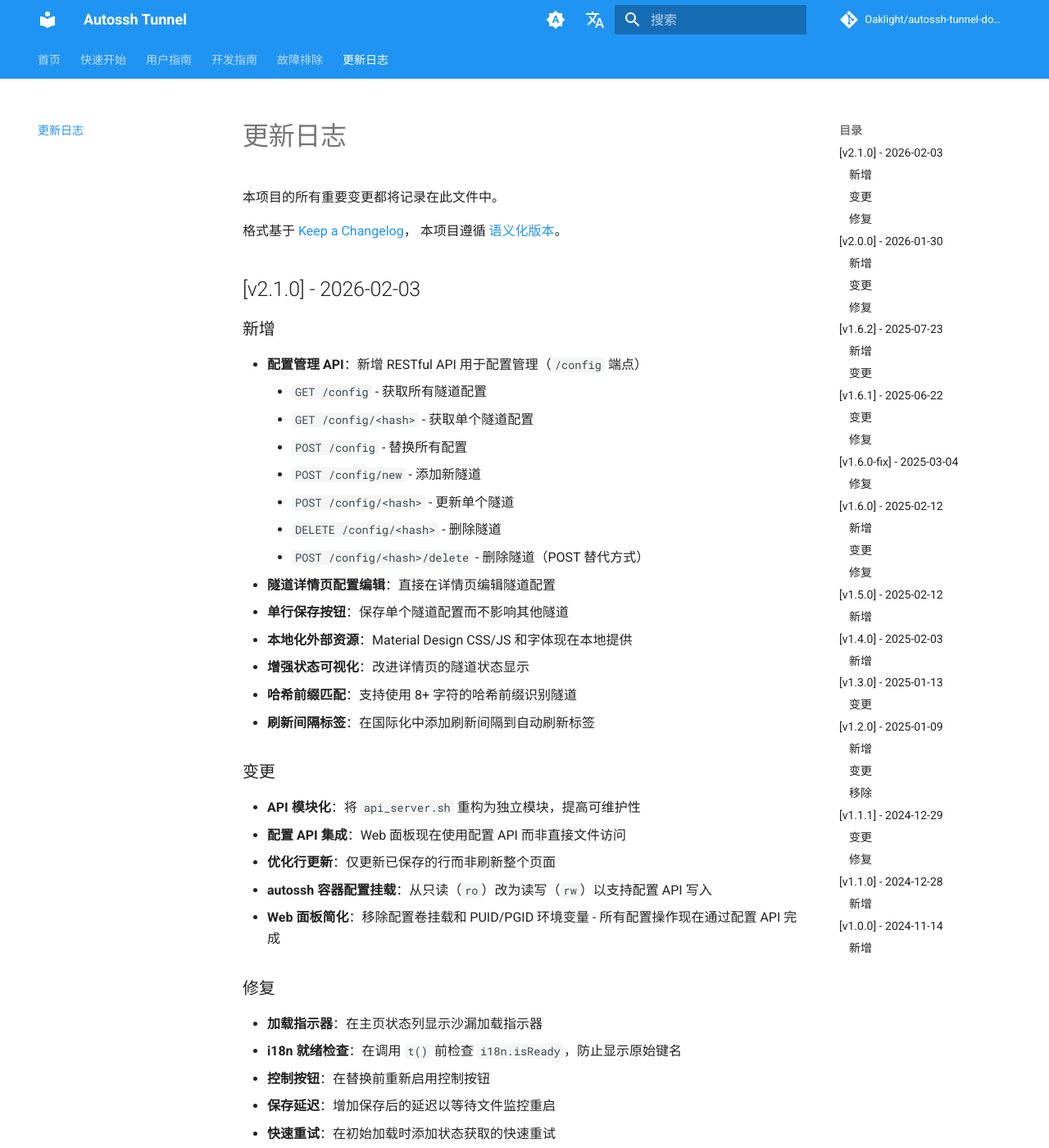
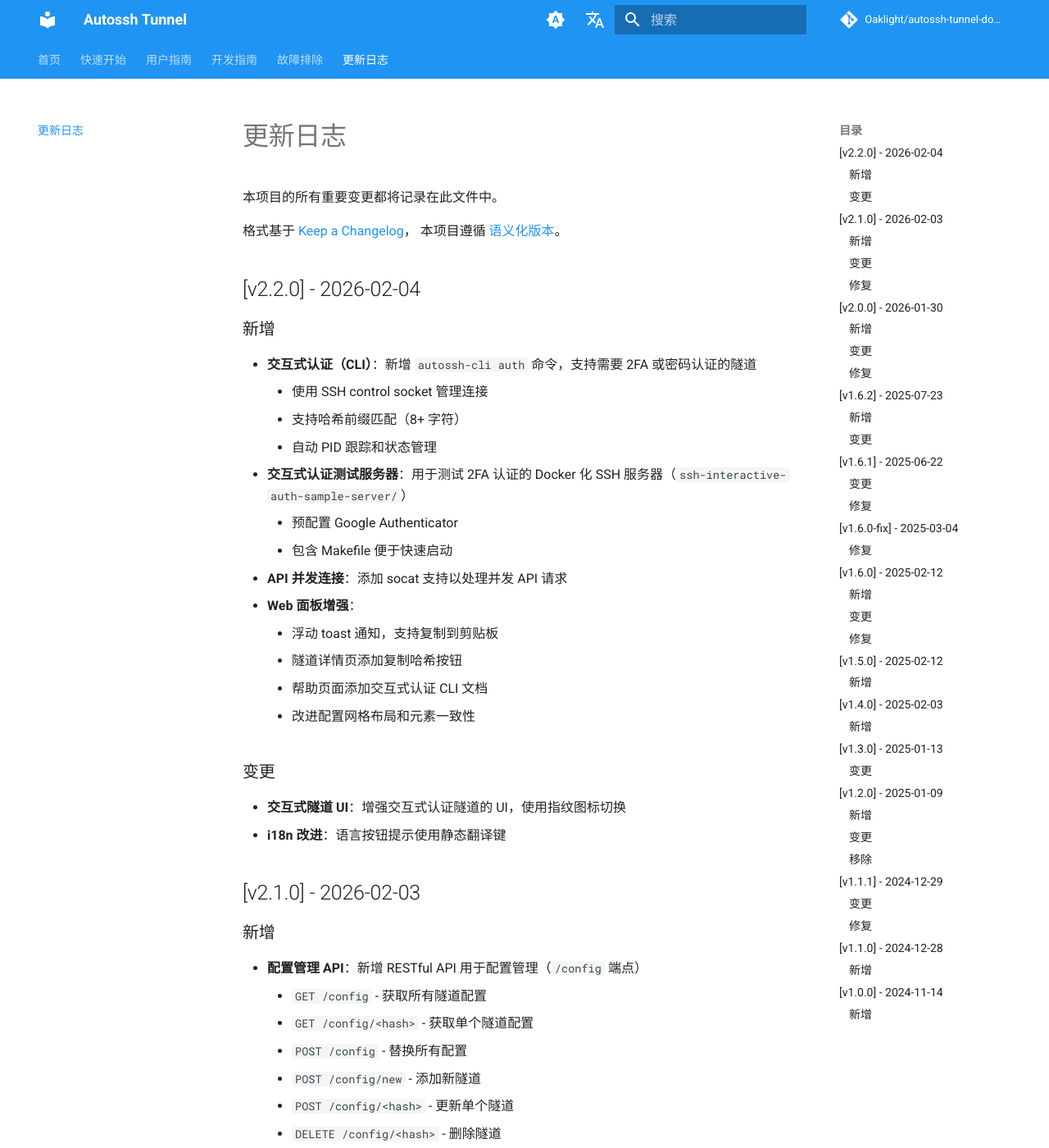
Before and after one commit to Oaklight/autossh-tunnel-dockerized, an MkDocs documentation site: the page built from docs/changelog.md, in a window 1280 px wide and 1400 px high. Shown: the whole window at 82% size. Built offline with MkDocs 1.6.1 and Material for MkDocs 9.7.7, drawn with Linux system fonts in a browser that asks for light colours; comment, search, counter and statistics services are not loaded.

Commit message:
docs: add v2.2.0 changelog

```diff
--- a/docs/changelog.md
+++ b/docs/changelog.md
@@ -4,6 +4,29 @@
 
 格式基于 [Keep a Changelog](https://keepachangelog.com/zh-CN/1.0.0/)，
 本项目遵循 [语义化版本](https://semver.org/lang/zh-CN/)。
+
+## [v2.2.0] - 2026-02-04
+
+### 新增
+
+- **交互式认证（CLI）**：新增 `autossh-cli auth` 命令，支持需要 2FA 或密码认证的隧道
+    - 使用 SSH control socket 管理连接
+    - 支持哈希前缀匹配（8+ 字符）
+    - 自动 PID 跟踪和状态管理
+- **交互式认证测试服务器**：用于测试 2FA 认证的 Docker 化 SSH 服务器（`ssh-interactive-auth-sample-server/`）
+    - 预配置 Google Authenticator
+    - 包含 Makefile 便于快速启动
+- **API 并发连接**：添加 socat 支持以处理并发 API 请求
+- **Web 面板增强**：
+    - 浮动 toast 通知，支持复制到剪贴板
+    - 隧道详情页添加复制哈希按钮
+    - 帮助页面添加交互式认证 CLI 文档
+    - 改进配置网格布局和元素一致性
+
+### 变更
+
+- **交互式隧道 UI**：增强交互式认证隧道的 UI，使用指纹图标切换
+- **i18n 改进**：语言按钮提示使用静态翻译键
 
 ## [v2.1.0] - 2026-02-03
 
```
